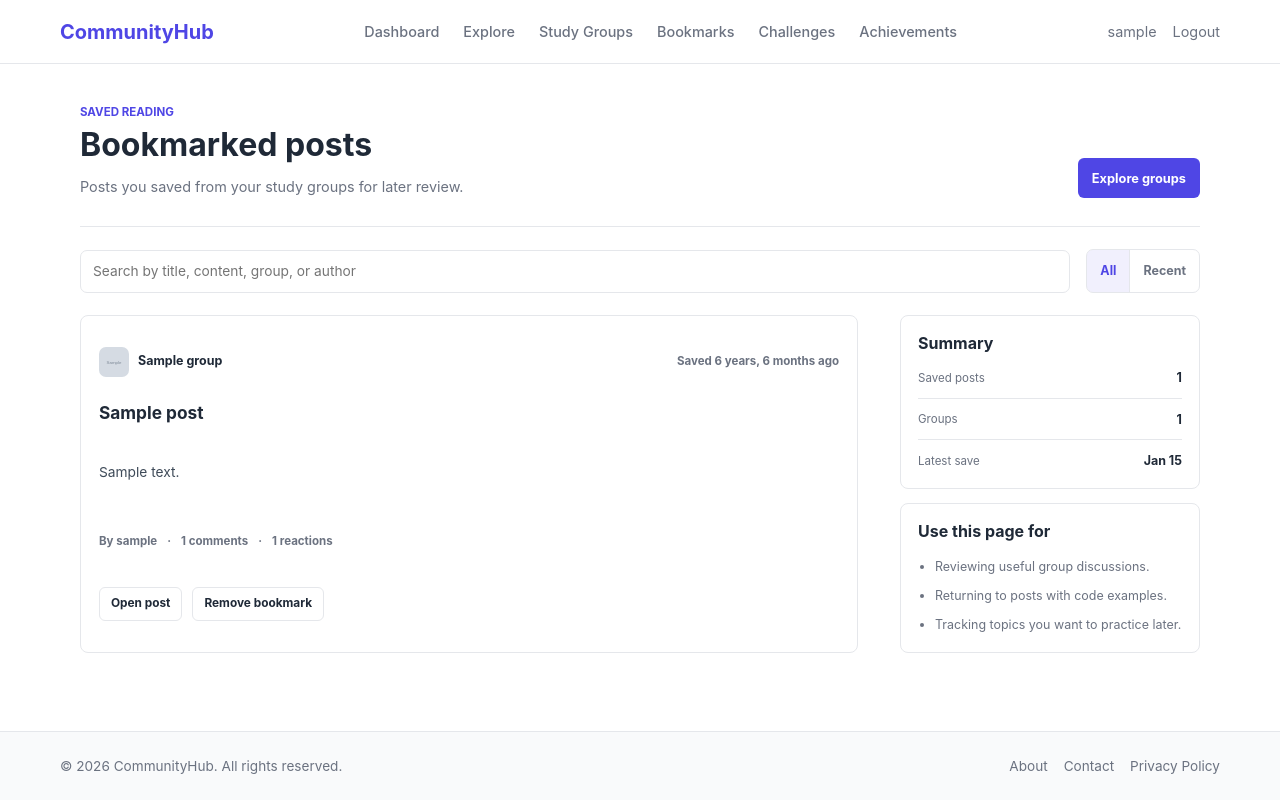
After one commit to arsenibatullin21-web/skillsprint, a Django app: page /community/posts/bookmarked/ in a window 1280 px wide. The commit adds this page. Run offline with Django 5.2, Linux system fonts and the light colour scheme; a user stored in the database is signed in; tables that the repository leaves empty hold one stand-in row (values such as "Sample post"); grey boxes marked "Sample" are stand-in pictures.

Commit message:
Community: bookmarked posts logic

```diff
--- /dev/null
+++ b/community/static/community/css/bookmarked_posts.css
@@ -0,0 +1,376 @@
+.bookmarks-page {
+    max-width: 1120px;
+    margin: 0 auto;
+}
+
+.bookmarks-header {
+    display: flex;
+    align-items: flex-end;
+    justify-content: space-between;
+    gap: 24px;
+    padding-bottom: 28px;
+    border-bottom: 1px solid var(--color-border);
+}
+
+.bookmarks-kicker {
+    margin-bottom: 5px;
+    color: var(--color-primary);
+    font-size: 0.72rem;
+    font-weight: 750;
+    text-transform: uppercase;
+}
+
+.bookmarks-header h1 {
+    font-size: 2rem;
+    line-height: 1.2;
+    letter-spacing: 0;
+}
+
+.bookmarks-intro {
+    max-width: 680px;
+    margin-top: 10px;
+    color: var(--color-text-muted);
+    font-size: 0.9rem;
+    line-height: 1.65;
+}
+
+.bookmarks-primary-link {
+    display: inline-flex;
+    min-height: 40px;
+    flex: 0 0 auto;
+    align-items: center;
+    justify-content: center;
+    padding: 9px 14px;
+    border-radius: 6px;
+    background: var(--color-primary);
+    color: #fff;
+    font-size: 0.8rem;
+    font-weight: 750;
+}
+
+.bookmarks-primary-link:hover {
+    background: var(--color-primary-hover);
+}
+
+.bookmarks-toolbar {
+    display: flex;
+    align-items: center;
+    justify-content: space-between;
+    gap: 16px;
+    padding: 22px 0;
+}
+
+.bookmarks-search {
+    flex: 1;
+    min-width: 0;
+}
+
+.bookmarks-search input {
+    width: 100%;
+    min-height: 42px;
+    padding: 10px 12px;
+    border: 1px solid var(--color-border);
+    border-radius: 7px;
+    color: var(--color-text);
+    font: inherit;
+    font-size: 0.86rem;
+}
+
+.bookmarks-search input:focus {
+    outline: none;
+    border-color: var(--color-primary);
+    box-shadow: 0 0 0 3px rgb(79 70 229 / 10%);
+}
+
+.bookmarks-tabs {
+    display: inline-flex;
+    flex: 0 0 auto;
+    overflow: hidden;
+    border: 1px solid var(--color-border);
+    border-radius: 7px;
+    background: var(--color-bg);
+}
+
+.bookmarks-tab {
+    min-height: 42px;
+    padding: 8px 13px;
+    border: 0;
+    border-right: 1px solid var(--color-border);
+    background: transparent;
+    color: var(--color-text-muted);
+    font: inherit;
+    font-size: 0.78rem;
+    font-weight: 750;
+    cursor: pointer;
+}
+
+.bookmarks-tab:last-child {
+    border-right: 0;
+}
+
+.bookmarks-tab:hover,
+.bookmarks-tab.is-active {
+    background: rgb(79 70 229 / 8%);
+    color: var(--color-primary);
+}
+
+.bookmarks-layout {
+    display: grid;
+    grid-template-columns: minmax(0, 1fr) 300px;
+    gap: 42px;
+}
+
+.bookmarks-main,
+.bookmarks-list {
+    display: grid;
+    min-width: 0;
+    gap: 14px;
+}
+
+.bookmark-card {
+    display: grid;
+    gap: 12px;
+    padding: 18px;
+    border: 1px solid var(--color-border);
+    border-radius: 8px;
+    background: var(--color-bg);
+}
+
+.bookmark-card.is-hidden,
+.bookmarks-empty.is-hidden {
+    display: none;
+}
+
+.bookmark-card-topline,
+.bookmark-footer,
+.bookmark-actions {
+    display: flex;
+    align-items: center;
+    gap: 10px;
+}
+
+.bookmark-card-topline {
+    justify-content: space-between;
+}
+
+.bookmark-card-topline time {
+    color: var(--color-text-muted);
+    font-size: 0.72rem;
+    font-weight: 650;
+}
+
+.bookmark-group {
+    display: inline-flex;
+    min-width: 0;
+    align-items: center;
+    gap: 9px;
+    color: var(--color-text);
+    font-size: 0.78rem;
+    font-weight: 750;
+}
+
+.bookmark-group img,
+.bookmark-group span[aria-hidden="true"] {
+    width: 30px;
+    height: 30px;
+    flex: 0 0 30px;
+    border-radius: 7px;
+}
+
+.bookmark-group img {
+    object-fit: cover;
+}
+
+.bookmark-group span[aria-hidden="true"] {
+    display: grid;
+    place-items: center;
+    background: #e9f7ef;
+    color: #237a4b;
+    font-size: 0.78rem;
+    font-weight: 850;
+}
+
+.bookmark-card h2 {
+    overflow-wrap: anywhere;
+    font-size: 1.08rem;
+    line-height: 1.35;
+    letter-spacing: 0;
+}
+
+.bookmark-card h2 a:hover {
+    color: var(--color-primary);
+}
+
+.bookmark-content {
+    color: #3f4b59;
+    font-size: 0.86rem;
+    line-height: 1.65;
+    overflow-wrap: anywhere;
+}
+
+.bookmark-footer {
+    flex-wrap: wrap;
+    color: var(--color-text-muted);
+    font-size: 0.72rem;
+    font-weight: 650;
+}
+
+.bookmark-footer span + span::before {
+    content: "·";
+    margin-right: 10px;
+}
+
+.bookmark-actions {
+    flex-wrap: wrap;
+}
+
+.bookmark-actions a,
+.bookmark-actions button {
+    display: inline-flex;
+    min-height: 34px;
+    align-items: center;
+    justify-content: center;
+    padding: 7px 11px;
+    border: 1px solid var(--color-border);
+    border-radius: 6px;
+    background: var(--color-bg);
+    color: var(--color-text);
+    font: inherit;
+    font-size: 0.74rem;
+    font-weight: 750;
+    cursor: pointer;
+}
+
+.bookmark-actions a:hover,
+.bookmark-actions button:hover {
+    border-color: var(--color-primary);
+    color: var(--color-primary);
+}
+
+.bookmarks-sidebar {
+    display: grid;
+    align-content: start;
+    gap: 14px;
+}
+
+.bookmarks-panel {
+    padding: 17px;
+    border: 1px solid var(--color-border);
+    border-radius: 8px;
+    background: var(--color-bg);
+}
+
+.bookmarks-panel h2 {
+    font-size: 1rem;
+    line-height: 1.35;
+    letter-spacing: 0;
+}
+
+.bookmarks-summary {
+    display: grid;
+    gap: 12px;
+    margin-top: 14px;
+}
+
+.bookmarks-summary div {
+    display: flex;
+    align-items: center;
+    justify-content: space-between;
+    gap: 14px;
+    padding-bottom: 10px;
+    border-bottom: 1px solid var(--color-border);
+}
+
+.bookmarks-summary div:last-child {
+    padding-bottom: 0;
+    border-bottom: 0;
+}
+
+.bookmarks-summary dt {
+    color: var(--color-text-muted);
+    font-size: 0.72rem;
+}
+
+.bookmarks-summary dd {
+    color: var(--color-text);
+    font-size: 0.78rem;
+    font-weight: 750;
+    text-align: right;
+}
+
+.bookmarks-rule-list {
+    display: grid;
+    gap: 10px;
+    margin-top: 14px;
+    padding-left: 17px;
+    color: var(--color-text-muted);
+    font-size: 0.78rem;
+    line-height: 1.55;
+}
+
+.bookmarks-empty {
+    padding: 30px;
+    border: 1px dashed var(--color-border);
+    border-radius: 8px;
+    background: var(--color-bg-alt);
+    text-align: center;
+}
+
+.bookmarks-empty h2 {
+    font-size: 1rem;
+    line-height: 1.35;
+}
+
+.bookmarks-empty p {
+    max-width: 460px;
+    margin: 8px auto 0;
+    color: var(--color-text-muted);
+    font-size: 0.82rem;
+    line-height: 1.6;
+}
+
+.sr-only {
+    position: absolute;
+    width: 1px;
+    height: 1px;
+    overflow: hidden;
+    clip: rect(0, 0, 0, 0);
+    white-space: nowrap;
+}
+
+@media (max-width: 900px) {
+    .bookmarks-layout {
+        grid-template-columns: 1fr;
+    }
+}
+
+@media (max-width: 680px) {
+    .bookmarks-header,
+    .bookmarks-toolbar,
+    .bookmark-card-topline {
+        align-items: flex-start;
+        flex-direction: column;
+    }
+
+    .bookmarks-tabs,
+    .bookmarks-primary-link {
+        width: 100%;
+    }
+
+    .bookmarks-tab {
+        flex: 1;
+    }
+}
+
+@media (max-width: 460px) {
+    .bookmark-footer {
+        align-items: flex-start;
+        flex-direction: column;
+        gap: 3px;
+    }
+
+    .bookmark-footer span + span::before {
+        content: "";
+        margin-right: 0;
+    }
+}
--- /dev/null
+++ b/community/static/community/js/bookmarked_posts.js
@@ -0,0 +1,35 @@
+const bookmarkSearchInput = document.querySelector('[data-bookmark-search]');
+const bookmarkCards = document.querySelectorAll('[data-bookmark-card]');
+const bookmarkNoResults = document.querySelector('[data-bookmark-no-results]');
+const bookmarkTabs = document.querySelectorAll('[data-bookmark-filter]');
+
+function updateBookmarkResults() {
+    const query = bookmarkSearchInput ? bookmarkSearchInput.value.trim().toLowerCase() : '';
+    let visibleCount = 0;
+
+    bookmarkCards.forEach((card) => {
+        const text = (card.dataset.bookmarkText || '').toLowerCase();
+        const isVisible = !query || text.includes(query);
+
+        card.classList.toggle('is-hidden', !isVisible);
+
+        if (isVisible) {
+            visibleCount += 1;
+        }
+    });
+
+    if (bookmarkNoResults) {
+        bookmarkNoResults.classList.toggle('is-hidden', visibleCount !== 0);
+    }
+}
+
+if (bookmarkSearchInput) {
+    bookmarkSearchInput.addEventListener('input', updateBookmarkResults);
+}
+
+bookmarkTabs.forEach((tab) => {
+    tab.addEventListener('click', () => {
+        bookmarkTabs.forEach((currentTab) => currentTab.classList.remove('is-active'));
+        tab.classList.add('is-active');
+    });
+});
--- /dev/null
+++ b/community/templates/community/bookmarked_posts.html
@@ -0,0 +1,135 @@
+{% extends "base.html" %}
+{% load static %}
+
+{% block title %}Bookmarked posts - CommunityHub{% endblock %}
+
+{% block extra_css %}
+    <link rel="stylesheet" href="{% static 'community/css/bookmarked_posts.css' %}">
+{% endblock %}
+
+{% block content %}
+<div class="bookmarks-page">
+    <header class="bookmarks-header">
+        <div>
+            <p class="bookmarks-kicker">Saved reading</p>
+            <h1>Bookmarked posts</h1>
+            <p class="bookmarks-intro">
+                Posts you saved from your study groups for later review.
+            </p>
+        </div>
+
+        <a href="{% url 'study_groups:explore' %}" class="bookmarks-primary-link">Explore groups</a>
+    </header>
+
+    <section class="bookmarks-toolbar" aria-label="Bookmark controls">
+        <label class="bookmarks-search">
+            <span class="sr-only">Search bookmarked posts</span>
+            <input type="search" data-bookmark-search placeholder="Search by title, content, group, or author">
+        </label>
+
+        <div class="bookmarks-tabs" aria-label="Bookmark filters">
+            <button type="button" class="bookmarks-tab is-active" data-bookmark-filter="all">All</button>
+            <button type="button" class="bookmarks-tab" data-bookmark-filter="recent">Recent</button>
+        </div>
+    </section>
+
+    <div class="bookmarks-layout">
+        <main class="bookmarks-main" aria-label="Bookmarked posts">
+            <div class="bookmarks-list" data-bookmark-list>
+                {% for bookmark in bookmarks %}
+                    <article
+                        class="bookmark-card"
+                        data-bookmark-card
+                        data-bookmark-text="{{ bookmark.post.title }} {{ bookmark.post.content }} {{ bookmark.post.group.name }} {{ bookmark.post.author.username }}"
+                    >
+                        <div class="bookmark-card-topline">
+                            <a href="{% url 'study_groups:detail' bookmark.post.group.id %}" class="bookmark-group">
+                                {% if bookmark.post.group.avatar %}
+                                    <img src="{{ bookmark.post.group.avatar.url }}" alt="{{ bookmark.post.group.name }}">
+                                {% else %}
+                                    <span aria-hidden="true">{{ bookmark.post.group.name|slice:":1"|capfirst }}</span>
+                                {% endif %}
+                                <span>{{ bookmark.post.group.name }}</span>
+                            </a>
+
+                            <time datetime="{{ bookmark.created_at|date:'Y-m-d' }}">
+                                Saved {{ bookmark.created_at|timesince }} ago
+                            </time>
+                        </div>
+
+                        <h2>
+                            <a href="{% url 'community:post_detail' bookmark.post.id %}">
+                                {{ bookmark.post.title }}
+                            </a>
+                        </h2>
+
+                        <p class="bookmark-content">
+                            {{ bookmark.post.content|truncatewords:38 }}
+                        </p>
+
+                        <footer class="bookmark-footer">
+                            <span>By {{ bookmark.post.author.username }}</span>
+                            <span>{{ bookmark.post.comments.count }} comments</span>
+                            <span>{{ bookmark.post.reactions.count }} reactions</span>
+                        </footer>
+
+                        <div class="bookmark-actions">
+                            <a href="{% url 'community:post_detail' bookmark.post.id %}">Open post</a>
+                            <form action="{% url 'community:bookmark_create' bookmark.post.id %}" method="post">
+                                {% csrf_token %}
+                                <input type="hidden" name="remove" value="1">
+                                <button type="submit">Remove bookmark</button>
+                            </form>
+                        </div>
+                    </article>
+                {% empty %}
+                    <section class="bookmarks-empty" data-bookmark-empty>
+                        <h2>No bookmarked posts yet</h2>
+                        <p>
+                            Save useful posts from group discussions, and they will appear here.
+                        </p>
+                    </section>
+                {% endfor %}
+            </div>
+
+            <section class="bookmarks-empty is-hidden" data-bookmark-no-results>
+                <h2>No matching bookmarks</h2>
+                <p>Try another search term.</p>
+            </section>
+        </main>
+
+        <aside class="bookmarks-sidebar" aria-label="Bookmark summary">
+            <section class="bookmarks-panel">
+                <h2>Summary</h2>
+                <dl class="bookmarks-summary">
+                    <div>
+                        <dt>Saved posts</dt>
+                        <dd>{{ bookmarks_count|default:bookmarks.count }}</dd>
+                    </div>
+                    <div>
+                        <dt>Groups</dt>
+                        <dd>{{ bookmarked_groups_count|default:"-" }}</dd>
+                    </div>
+                    <div>
+                        <dt>Latest save</dt>
+                        <dd>{{ latest_bookmark.created_at|date:"M d"|default:"-" }}</dd>
+                    </div>
+                </dl>
+            </section>
+
+            <section class="bookmarks-panel">
+                <h2>Use this page for</h2>
+                <ul class="bookmarks-rule-list">
+                    <li>Reviewing useful group discussions.</li>
+                    <li>Returning to posts with code examples.</li>
+                    <li>Tracking topics you want to practice later.</li>
+                </ul>
+            </section>
+        </aside>
+    </div>
+</div>
+{% endblock %}
+
+{% block extra_js %}
+    <script src="{% static 'community/js/bookmarked_posts.js' %}"></script>
+{% endblock %}
--- a/community/urls.py
+++ b/community/urls.py
@@ -14,5 +14,5 @@ urlpatterns = [
     path('posts/<int:post_id>/bookmark/create/', views.BookmarkCreateDeleteView.as_view(), name='bookmark_create'),
     path('posts/<int:post_id>/comments/<int:comment_id>/update/', views.CommentUpdateView.as_view(), name='comment_update'),
     path('posts/<int:post_id>/comments/<int:comment_id>/delete/', views.CommentDeleteView.as_view(), name='comment_delete'),
-
+    path('posts/bookmarked/', views.BookmarkedPostsListView.as_view(), name='posts_bookmarked')
 ]
--- a/community/views.py
+++ b/community/views.py
@@ -1,5 +1,6 @@
 from django.contrib.auth.mixins import LoginRequiredMixin
 from django.contrib import messages
+from django.db.models import Count
 from django.shortcuts import render, get_object_or_404, redirect
 from django.views import View
 from django.views.generic import ListView, CreateView, DetailView, DeleteView, UpdateView
@@ -321,3 +322,30 @@ class CommentUpdateView(LoginRequiredMixin, UpdateView):
 
     def get_success_url(self):
         return reverse('community:post_detail', kwargs={'post_id': self.post_object.id})
+
+class BookmarkedPostsListView(LoginRequiredMixin, ListView):
+    model = Bookmark
+    template_name = 'community/bookmarked_posts.html'
+    context_object_name = 'bookmarks'
+
+
+    def get_queryset(self):
+        return Bookmark.objects.filter(
+                    user=self.request.user
+                ).select_related(
+                    'post',
+                    'post__group',
+                    'post__author',
+                )
+
+    def get_context_data(self, **kwargs):
+        context = super().get_context_data(**kwargs)
+        context['latest_bookmark'] = self.get_queryset().order_by('created_at').first()
+
+        bookmarked_groups_count = Bookmark.objects.filter(
+            user=self.request.user
+        ).aggregate(
+            count=Count('post__group', distinct=True)
+        )['count']
+        context['bookmarked_groups_count'] = bookmarked_groups_count
+        return context
--- a/templates/base.html
+++ b/templates/base.html
@@ -19,6 +19,7 @@
                 <a href="{% url 'goals:my_goals' %}">Dashboard</a>
                 <a href="{% url 'goals:explore' %}">Explore</a>
                 <a href="{% url 'study_groups:my_groups' %}">Study Groups</a>
+                <a href="{% url 'community:posts_bookmarked' %}">Bookmarks</a>
                 <a href="#">Challenges</a>
                 <a href="#">Achievements</a>
             </nav>
```
